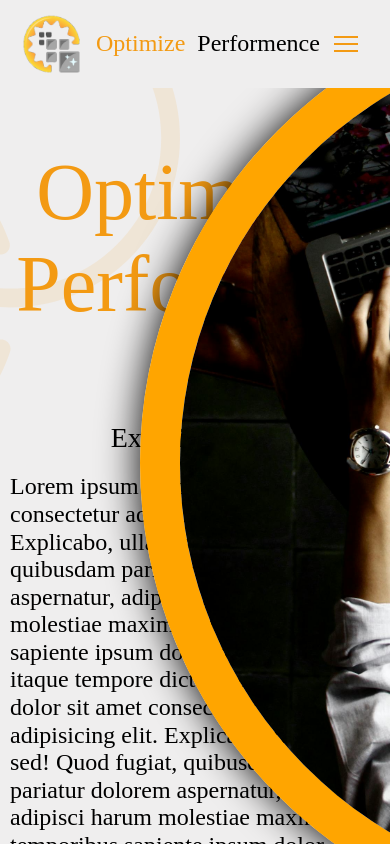
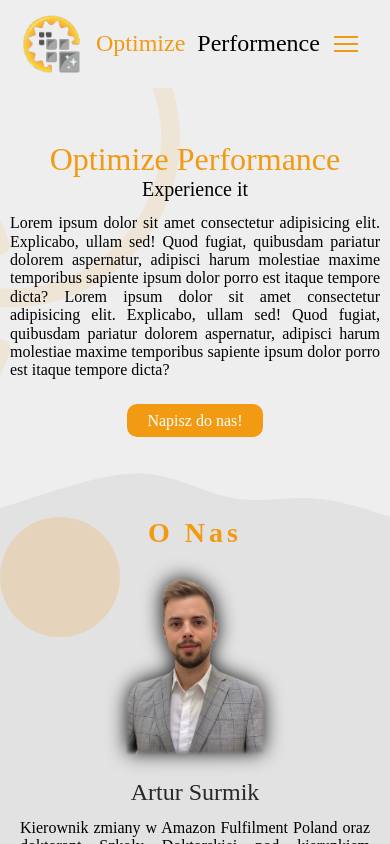
Before and after one commit to mizdebski77/Coaching-website, a React (Create React App) app: page / in a window 390 px wide. Shown: the top 844 px of the page. Built offline with nearby package versions, Linux system fonts and the light colour scheme.

Commit message:
Mobile added to header

```diff
--- a/src/features/Home/Header/header.tsx
+++ b/src/features/Home/Header/header.tsx
@@ -1,5 +1,5 @@
 import React from 'react';
-import { Image, Imagee, TextWrapper, Title, TitleLink, TitleParagraph, TitleSpan, Wrapper } from './styledHeader';
+import { Image, Imagee, Span, TextWrapper, Title, TitleLink, TitleParagraph, TitleSpan, Wrapper } from './styledHeader';
 import image from '../../../common/Images/bg.jpg';
 import AnimatedElement from '../AnimatedElements';
 import cirlce from '../../../common/Images/circles-oval-svgrepo-com.svg'
@@ -19,11 +19,11 @@ export const Header = () => {
                         </TitleParagraph>
                     </Title>
                 </AnimatedElement>
-                <span style={{ maxWidth: '720px', fontSize: '24px' }}>
+                <Span >
                     Lorem ipsum dolor sit amet consectetur adipisicing elit. Explicabo, ullam sed! Quod fugiat, quibusdam pariatur dolorem aspernatur, adipisci harum molestiae maxime temporibus sapiente ipsum dolor porro est itaque tempore dicta?
 
                     Lorem ipsum dolor sit amet consectetur adipisicing elit. Explicabo, ullam sed! Quod fugiat, quibusdam pariatur dolorem aspernatur, adipisci harum molestiae maxime temporibus sapiente ipsum dolor porro est itaque tempore dicta?
-                </span>
+                </Span>
 
 
                 <AnimatedElement right>
--- a/src/features/Home/Header/styledHeader.ts
+++ b/src/features/Home/Header/styledHeader.ts
@@ -15,6 +15,12 @@ export const Wrapper = styled.section`
     @media (max-width: ${({ theme }) => theme.breakPoint.mobileMax}px){
         gap: 20px;
     };
+
+
+    @media (max-width: ${({ theme }) => theme.breakPoint.secondBreakPoint}px){
+        display: block;
+        min-height: 30vh;
+    }
 `;
 export const Imagee = styled.img`
     max-width: 500px;
@@ -27,6 +33,7 @@ export const Imagee = styled.img`
 export const TextWrapper = styled.div`
     display: grid;
     justify-content: center;
+
 `;
 
 export const Title = styled.h1`
@@ -35,13 +42,28 @@ export const Title = styled.h1`
     text-align: center;
 
     @media (max-width: ${({ theme }) => theme.breakPoint.mobileMax}px){
-        font-size: 28px;
+        font-size: 20px;
     };
 `;
 
 export const TitleSpan = styled.span`
     color: ${({ theme }) => theme.color.fontColor};
     font-size: 80px;
+
+    @media (max-width: ${({ theme }) => theme.breakPoint.mobileMax}px){
+        font-size: 32px;
+    };
+`;
+
+export const Span = styled.p`
+    max-width: 720px;
+    font-size: 24px;
+    margin: 0;
+    text-align: justify;
+
+    @media (max-width: ${({ theme }) => theme.breakPoint.mobileMax}px){
+        font-size: 16px;
+    };
 `;
 
 export const TitleParagraph = styled.p`
@@ -89,4 +111,8 @@ export const Image = styled.img`
     z-index: -10;
     box-shadow: 0 0 40px;
     z-index: -10;
+
+    @media (max-width: ${({ theme }) => theme.breakPoint.secondBreakPoint}px){
+        display: none;
+    };
 `;
--- a/src/features/Home/Services/styledServices.ts
+++ b/src/features/Home/Services/styledServices.ts
@@ -55,6 +55,7 @@ export const Container = styled.article`
     };
 
     @media (max-width: ${({ theme }) => theme.breakPoint.mobileMax}px){
+        display: flex;
         flex-wrap: wrap;
         gap: 60px;
         padding: 20px 40px;
@@ -83,6 +84,7 @@ export const TileTitle = styled.span`
 
     @media (max-width: ${({ theme }) => theme.breakPoint.mobileMax}px){
         font-size: 24px;
+        text-align: center;
     };
 `;
 
@@ -110,10 +112,10 @@ export const TilePriceWrapper = styled.span`
     align-self: self-start;
     margin-top: -52px;
 
-    @media (max-width: ${({ theme }) => theme.breakPoint.mobileMax}px){
+    /* @media (max-width: ${({ theme }) => theme.breakPoint.mobileMax}px){
         width: 80px;
         height: 80px;
-    };
+    }; */
 `;
 
 export const TilePrice = styled.span`
@@ -121,6 +123,7 @@ export const TilePrice = styled.span`
     color: black;
     font-weight: medium;
     letter-spacing: 1px;
+    text-align: center;
 
     @media (max-width: ${({ theme }) => theme.breakPoint.mobileMax}px){
         font-size: 16px;
```
